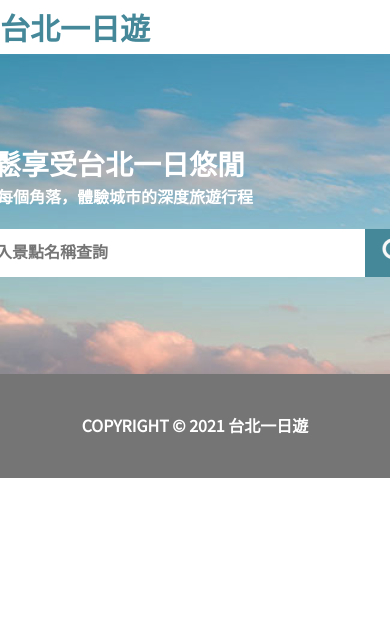
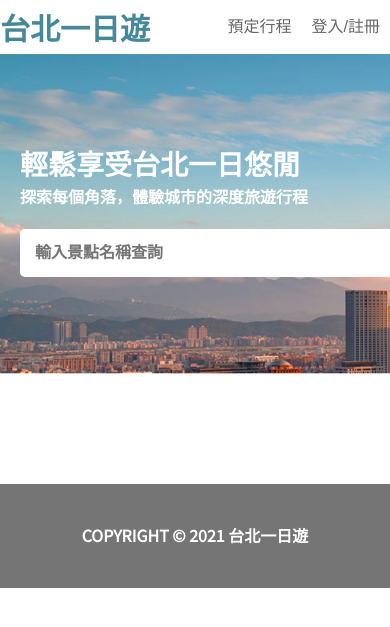
Before and after one commit to ting-yang14/taipei-day-trip, a Flask app: page / in a window 390 px wide; the page is wider, and only the part inside the window is pictured. Shown: the top 627 px of that part. Run offline with Flask 2, Linux system fonts and the light colour scheme.

Commit message:
feat: <main> in index.html and generate first page attractions

```diff
--- a/app.py
+++ b/app.py
@@ -45,4 +45,4 @@
 	return jsonify(result), 500
 
 if __name__ == '__main__':
-	app.run(host = '0.0.0.0', port = 3000)
+	app.run(host = '0.0.0.0', port = 3000, debug = True)
--- a/templates/style.css
+++ b/static/css/style.css
@@ -38,51 +38,18 @@
   font-size: 30px;
   line-height: 34px;
 }
-h3 .bold {
-  font-weight: var(--font-weight-bold);
-  font-size: 24px;
-  line-height: 24px;
-}
-h3 .reg {
-  font-weight: var(--font-weight-regular);
-  font-size: 24px;
-  line-height: 24px;
-}
-button .bold {
-  font-weight: var(--font-weight-bold);
-  font-size: 19px;
-  line-height: 16px;
-}
-button .reg {
-  font-weight: var(--font-weight-regular);
-  font-size: 19px;
-  line-height: 16px;
-}
-content .bold {
-  font-weight: var(--font-weight-bold);
-  font-size: 16px;
-  line-height: auto;
-}
-content .reg {
-  font-weight: var(--font-weight-regular);
-  font-size: 16px;
-  line-height: auto;
-}
-p .bold {
+
+p.bold {
   font-weight: var(--font-weight-bold);
   font-size: 16px;
   line-height: 13.3px;
 }
-p .reg {
+p.reg {
   font-weight: var(--font-weight-medium);
   font-size: 16px;
   line-height: 13.3px;
 }
-list {
-  font-weight: var(--font-weight-medium);
-  font-size: 14px;
-  line-height: auto;
-}
+
 footer {
   background-color: var(--secondary-color-gray-50);
   display: flex;
@@ -93,16 +60,13 @@
 footer > p {
   flex: none;
   color: var(--additional-color-white);
-  font-weight: var(--font-weight-bold);
-  font-size: 16px;
-  line-height: 13.3px;
 }
 
-.container h2 {
+.nav-container h2 {
   flex: none;
   color: var(--primary-color-cyan-70);
 }
-.container div {
+.nav-container div {
   flex: auto;
   display: flex;
   justify-content: flex-end;
@@ -124,7 +88,7 @@
   font-size: 16px;
   line-height: 13.3px;
 }
-.container {
+.nav-container {
   width: 1200px;
   margin: 0 auto;
   display: flex;
@@ -133,24 +97,27 @@
   padding: 10px 0;
 }
 .welcome {
-  background-image: url(welcome.png);
+  background-image: url("/static/img/welcome.png");
   background-position: left top;
   height: 320px;
   display: flex;
+  background-size: cover;
   justify-content: center;
   align-items: center;
 }
-.search-container {
-  width: 1180px;
+.welcome-container {
+  width: 1200px;
+  padding: 0 20px;
+  box-sizing: border-box;
   display: flex;
   justify-content: flex-start;
   flex-direction: column;
 }
-.search-container h1 {
+.welcome-container h1 {
   color: var(--additional-color-white);
   width: 100%;
 }
-.search-container p {
+.welcome-container p {
   color: var(--additional-color-white);
   width: 100%;
   margin: 15px 0 25px 0;
@@ -161,6 +128,7 @@
 .search-bar {
   width: 460px;
   display: flex;
+  position: relative;
 }
 .search-bar input[type="text"] {
   flex: 400;
@@ -178,3 +146,124 @@
   background-color: var(--primary-color-cyan-70);
   align-items: center;
 }
+.category-list {
+  display: flex;
+  align-items: flex-start;
+  width: 400px;
+  flex-wrap: wrap;
+  background-color: var(--additional-color-white);
+  /* display: block; */
+  display: none;
+  position: absolute;
+  top: 51px;
+  border-radius: 5px;
+}
+.cat-btn {
+  background-color: transparent;
+  border: none;
+  color: var(--additional-color-black);
+  padding: 10px 15px;
+  width: 120px;
+  text-align: center;
+  font-weight: var(--font-weight-medium);
+  font-size: 14px;
+  line-height: 20px;
+  text-align: left;
+  border-radius: 5px;
+}
+.cat-btn:hover {
+  background-color: var(--secondary-color-gray-20);
+}
+main {
+  margin: 0 auto;
+  padding: 55px 0;
+  width: 1170px;
+  display: grid;
+  grid-gap: 30px;
+  grid-template-columns: repeat(4, 1fr);
+}
+.attraction {
+  position: relative;
+  box-sizing: border-box;
+}
+.attraction img {
+  width: 100%;
+  height: 197px;
+  overflow: hidden;
+  object-fit: cover;
+  /* vertical-align: top; */
+  display: block;
+  border-radius: 5px 5px 0 0;
+}
+.attraction-name {
+  display: flex;
+  align-items: center;
+  justify-content: flex-start;
+  background-color: rgba(0, 0, 0, 0.6);
+  width: 100%;
+  height: 40px;
+  position: absolute;
+  bottom: 45px;
+}
+.attraction-name > p {
+  color: var(--additional-color-white);
+  padding: 10px;
+}
+.attraction-info {
+  display: flex;
+  align-items: center;
+  height: 45px;
+  color: var(--secondary-color-gray-50);
+}
+.attraction-info p:first-child {
+  flex: auto;
+  padding-left: 10px;
+  display: inline-block;
+}
+.attraction-info p:last-child {
+  flex: none;
+  margin-left: auto;
+  padding-right: 10px;
+}
+.border {
+  border-radius: 5px;
+  border-style: solid;
+  border-color: var(--secondary-color-gray-20);
+  border-width: 1px;
+}
+@media (max-width: 1200px) {
+  .nav-container {
+    width: 100%;
+  }
+  .welcome-container {
+    width: 100%;
+  }
+  main {
+    width: 90%;
+    grid-template-columns: repeat(3, 1fr);
+  }
+}
+
+@media (max-width: 600px) {
+  main {
+    grid-template-columns: repeat(2, 1fr);
+  }
+}
+@media (max-width: 360px) {
+  main {
+    width: 322px;
+    grid-template-columns: 1fr;
+  }
+  .search-bar {
+    width: 315px;
+  }
+  .search-bar input[type="text"] {
+    width: 255px;
+  }
+  .category-list {
+    width: 320px;
+  }
+  .cat-btn {
+    width: 96px;
+  }
+}
--- a/templates/index.html
+++ b/templates/index.html
@@ -4,22 +4,23 @@
     <meta charset="UTF-8" />
     <meta http-equiv="X-UA-Compatible" content="IE=edge" />
     <meta name="viewport" content="width=device-width, initial-scale=1.0" />
-    <!-- <link
+    <link
       rel="stylesheet"
       href="{{ url_for('static', filename='/css/reset.css')}}"
     />
     <link
       rel="stylesheet"
       href="{{ url_for('static', filename='/css/style.css')}}"
-    /> -->
-    <link rel="stylesheet" type="text/css" href="reset.css" />
-    <link rel="stylesheet" type="text/css" href="style.css" />
+    />
+
+    <!-- <link rel="stylesheet" type="text/css" href="reset.css" />
+    <link rel="stylesheet" type="text/css" href="style.css" /> -->
     <title>Home Page</title>
   </head>
   <body>
     <nav>
-      <div class="container">
-        <h2 class="bold">台北一日遊</h2>
+      <div class="nav-container">
+        <h2>台北一日遊</h2>
         <div class="nav-btn-container">
           <button class="nav-btn">預定行程</button>
           <button class="nav-btn">登入/註冊</button>
@@ -29,20 +30,25 @@
 
     <section>
       <div class="welcome">
-        <div class="search-container">
-          <h1 class="bold">輕鬆享受台北一日悠閒</h1>
+        <div class="welcome-container">
+          <h1>輕鬆享受台北一日悠閒</h1>
           <p class="bold">探索每個角落，體驗城市的深度旅遊行程</p>
           <div class="search-bar">
             <input type="text" id="search" placeholder="輸入景點名稱查詢" />
-            <button class="search-btn"><img src="icon_search.png" /></button>
+            <button class="search-btn">
+              <img src={{ url_for('static', filename='/img/icon_search.png') }}
+              />
+            </button>
+            <div class="category-list"></div>
           </div>
         </div>
       </div>
     </section>
-    <!-- <img src={{ url_for('static', filename='/img/welcome.png') }}> -->
-    <!-- <img src="welcome.png" /> -->
+
+    <main></main>
     <footer>
       <p class="bold">COPYRIGHT © 2021 台北一日遊</p>
     </footer>
+    <script src="{{url_for('static', filename='/script/index.js')}}"></script>
   </body>
 </html>
```
Also changed, not shown: static/script/index.js (added, +109 -0 lines), static/css/reset.css (renamed from templates/reset.css), static/img/icon_search.png (renamed from templates/icon_search.png), static/img/welcome.png (renamed from templates/welcome.png).
